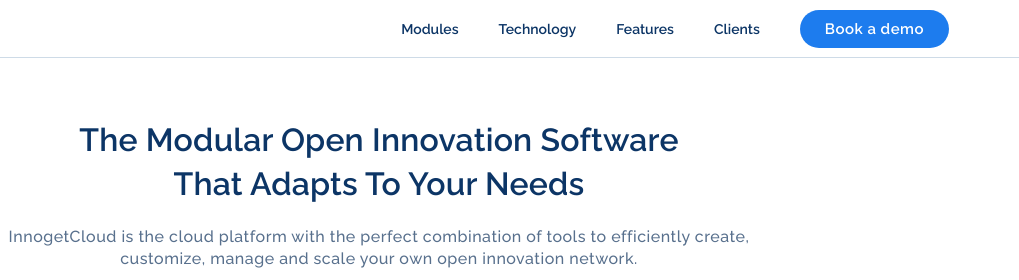
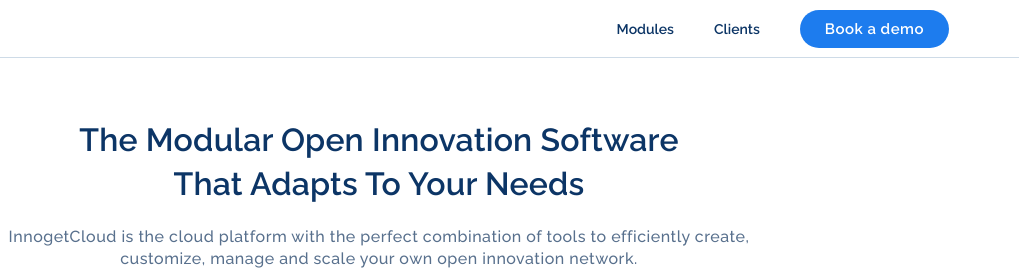
Before and after one commit to Innoget/innoget-innovation-challenge-landing, a plain HTML site: page index.html in a window 1280 px wide. Shown: the top 280 px of the page, 261-1280 px from the left. Drawn offline with nearby package versions, Linux system fonts and the light colour scheme; files whose address does not match are found by name.

Commit message:
updated navbar

```diff
--- a/index.html
+++ b/index.html
@@ -71,12 +71,6 @@
 								<ul class="nav navbar-nav">
 									<li class="item">
 										<a href="#" title="">Modules</a>
-									</li>
-									<li class="item">
-										<a href="#" title="">Technology</a>
-									</li>
-									<li class="item">
-										<a href="#" title="">Features</a>
 									</li>
 									<li class="item">
 										<a href="#" title="">Clients</a>
```
